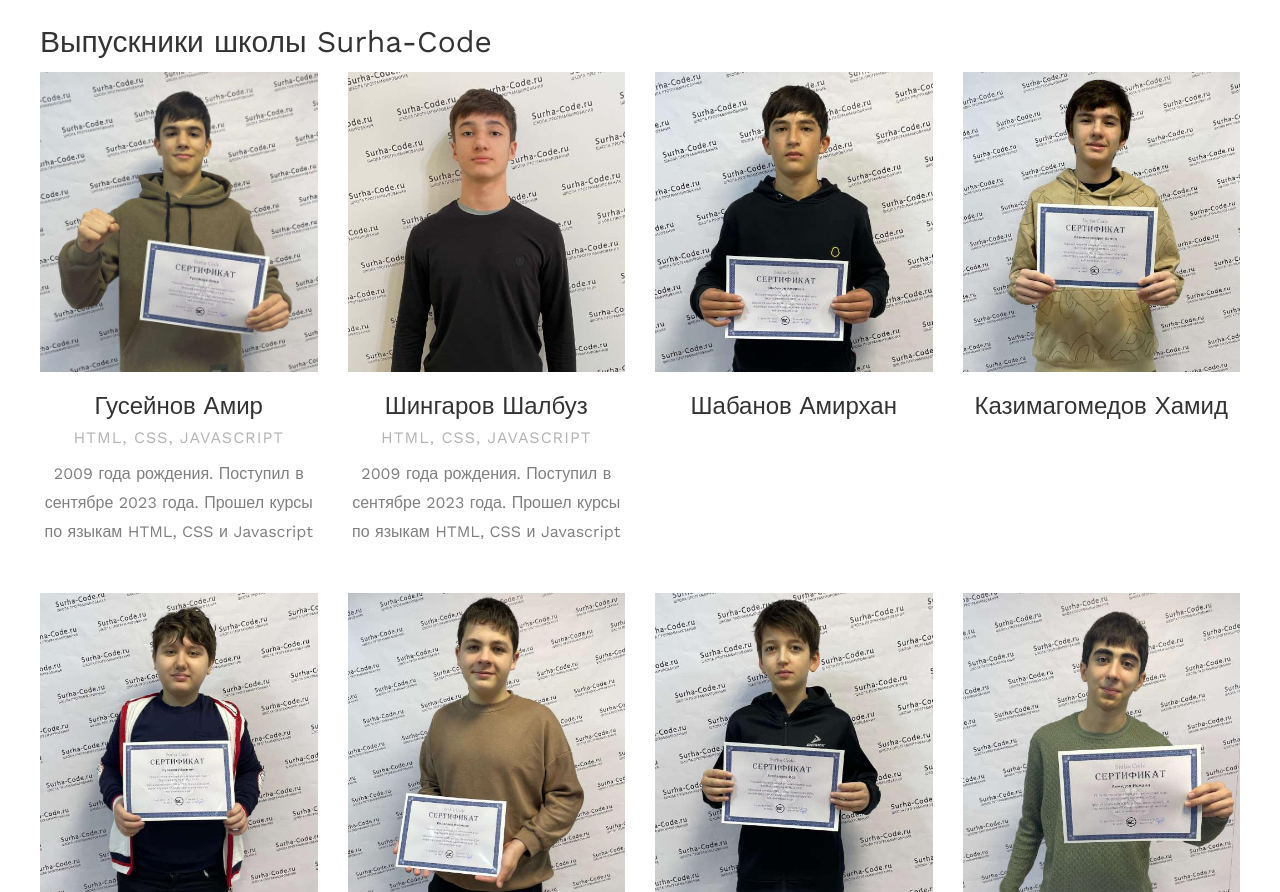
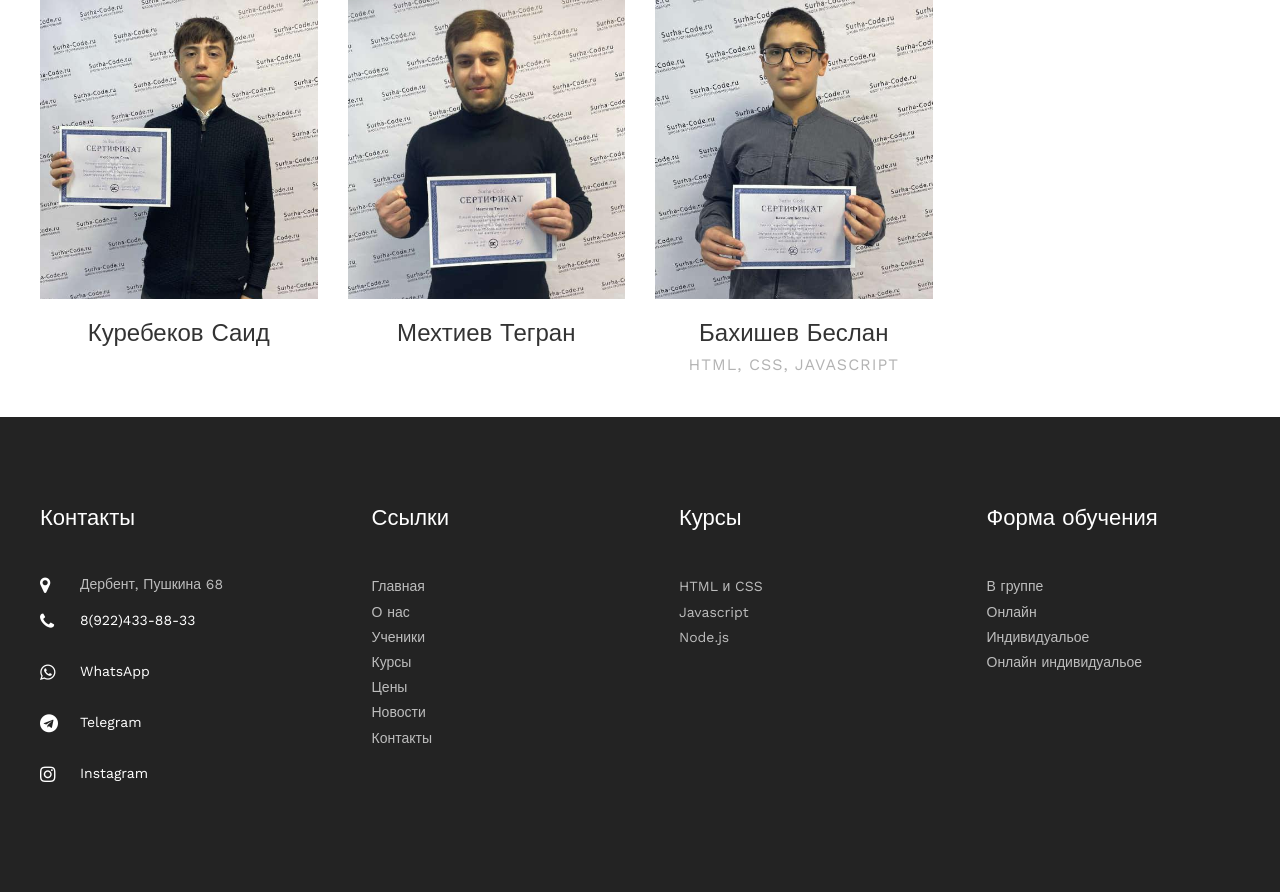
Before and after one commit to Surha05/surha-code, a PHP site: page /students.php in a window 1280 px wide. Shown: the part 3636-4528 px from the top of the page. Run offline with PHP 8.4, Linux system fonts and the light colour scheme; some libraries are stand-ins or nearby versions; some web fonts are replaced.

Commit message:
стр Ученики. правки

```diff
--- a/modules/students/students.php
+++ b/modules/students/students.php
@@ -123,8 +123,8 @@
 						<h3>Шалбуз</h3>
 						<span class="position mb-2">Javascript, Node.js</span>
 						<!-- <div class="faded">
-							<p>2009 года рождения. Поступил в сентябре 2023 года. Прошел курсы по языкам HTML, CSS и Javascript</p> -->
-						</div>
+							<p>2009 года рождения. Поступил в сентябре 2023 года. Прошел курсы по языкам HTML, CSS и Javascript</p>
+						</div>-->
 					</div>
 				</div>
 			</div>
@@ -165,8 +165,8 @@
 						<h3>Иса</h3>
 						<span class="position mb-2">Javascript, Node.js</span>
 						<!-- <div class="faded">
-							<p>2009 года рождения. Поступил в сентябре 2023 года. Прошел курсы по языкам HTML, CSS и Javascript</p> -->
-						</div>
+							<p>2009 года рождения. Поступил в сентябре 2023 года. Прошел курсы по языкам HTML, CSS и Javascript</p>
+						</div>-->
 					</div>
 				</div>
 			</div>
@@ -200,9 +200,9 @@
 					<div class="text pt-3 text-center">
 						<h3>Гусейнов Амир</h3>
 						<span class="position mb-2">HTML, CSS, Javascript</span>
-						<div class="faded">
+						<!-- <div class="faded">
 							<p>2009 года рождения. Поступил в сентябре 2023 года. Прошел курсы по языкам HTML, CSS и Javascript</p>
-						</div>
+						</div> -->
 					</div>
 				</div>
 			</div>
@@ -214,9 +214,9 @@
 					<div class="text pt-3 text-center">
 						<h3>Шингаров Шалбуз</h3>
 						<span class="position mb-2">HTML, CSS, Javascript</span>
-						<div class="faded">
+						<!-- <div class="faded">
 							<p>2009 года рождения. Поступил в сентябре 2023 года. Прошел курсы по языкам HTML, CSS и Javascript</p>
-						</div>
+						</div> -->
 					</div>
 				</div>
 			</div>
@@ -468,9 +468,9 @@
 					<div class="text pt-3 text-center">
 						<h3>Бахишев Беслан</h3>
 						<span class="position mb-2">HTML, CSS, Javascript</span>
-						<div class="faded">
+						<!-- <div class="faded">
 							<p>Начал очучение в сентябре 2023 года. Окончил курсы по языкам HTML, CSS и Javascript</p>
-						</div>
+						</div> -->
 					</div>
 				</div>
 			</div>
```
